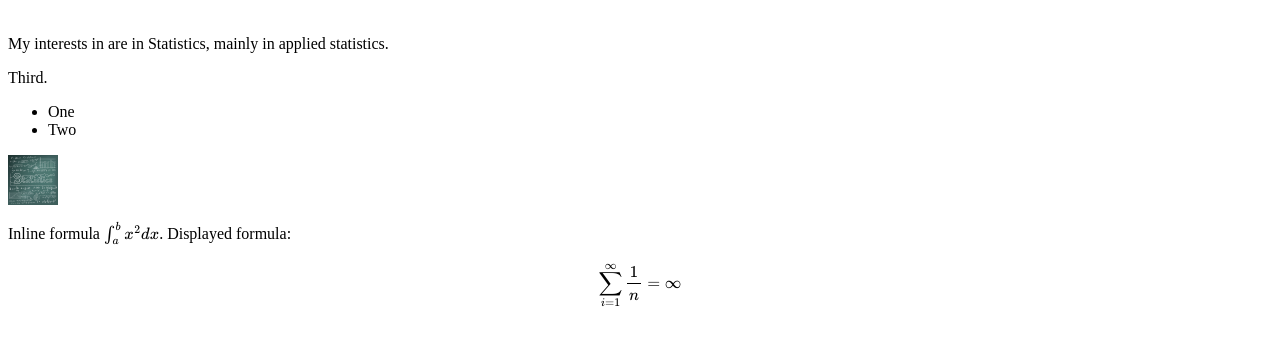
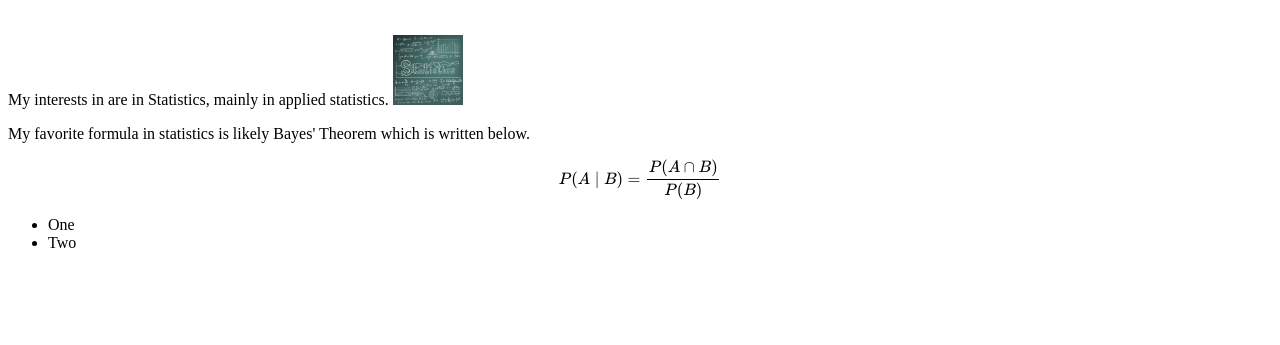
Before and after one commit to jsl339/JohnLelandWebpage, a plain HTML site: page index.html in a window 1280 px wide. Shown: the part 181-526 px from the top of the page. Drawn offline with nearby package versions, Linux system fonts and the light colour scheme; some packages are replaced by stand-ins of ours.

Commit message:
Update index.html

```diff
--- a/index.html
+++ b/index.html
@@ -17,10 +17,11 @@ Hello, my name is John Leland. I am currently a Graduate Student in the Mathemat
 
 <br>
 My interests in are in Statistics, mainly in applied statistics.
+<img src="statistics-review.jpg" style="width:70px;height:70px;"/>
+<p>
 
-<p>
-Third.
-
+My favorite formula in statistics is likely Bayes' Theorem which is written below.
+\[ P(A\mid B) = \dfrac{P(A\cap B)}{P(B)} \]
 <UL>
 <LI>
 One
@@ -31,8 +32,5 @@ Two
 </LI>
 </UL>
 
-<img src="statistics-review.jpg" style="width:50px;height:50px;"/>
 
 <p>
-
-Inline formula \(\int_a^bx^2 dx \). Displayed formula: \[ \sum_{i=1}^\infty\frac{1}{n}=\infty \]
```
